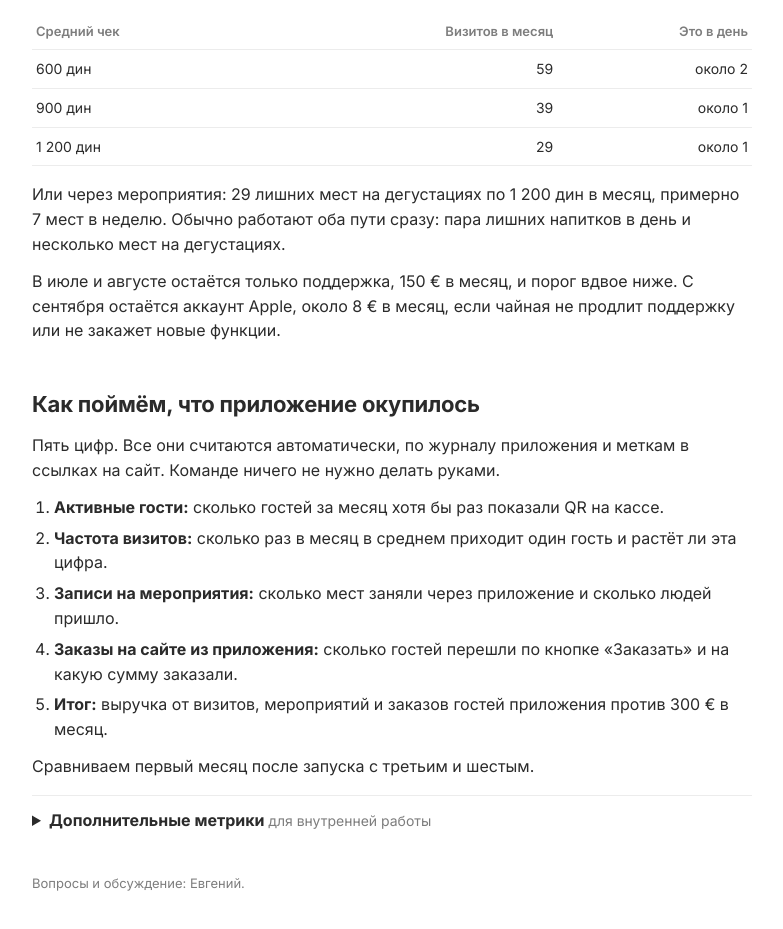
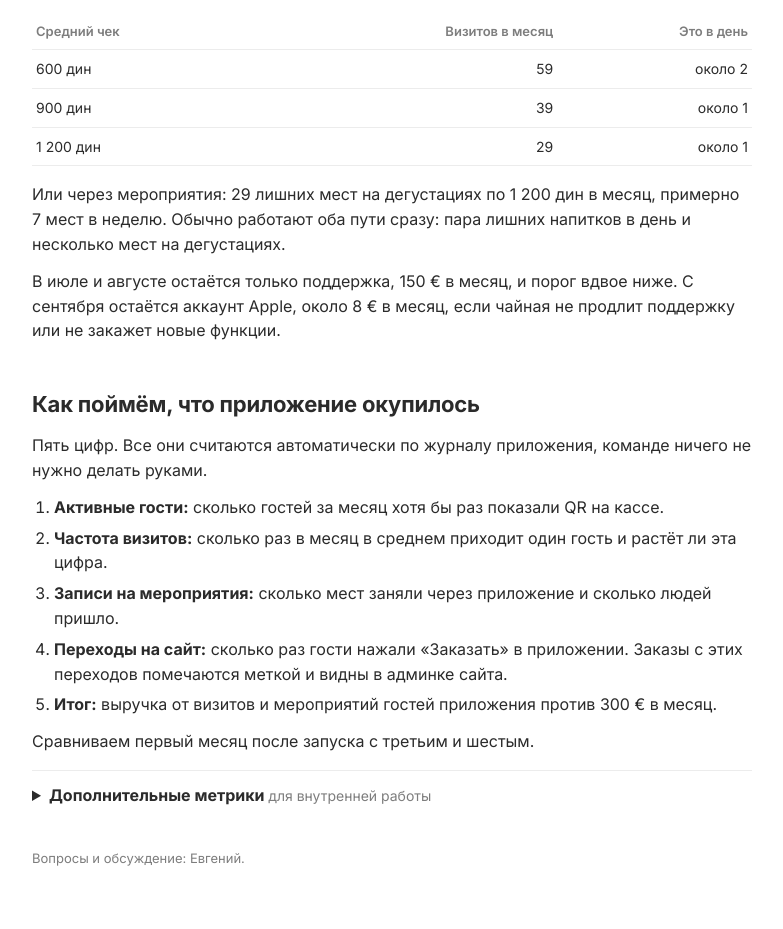
Before and after one commit to ezhulikov/telement-app-prototype, a plain HTML site: page pitch/index.html in a window 1280 px wide. Shown: the part 3607-4536 px from the top of the page, without its empty margins (248-1031 px from the left). Drawn offline with Linux system fonts and the light colour scheme.

Commit message:
Pitch: honest site-order metric

```diff
--- a/pitch/index.html
+++ b/pitch/index.html
@@ -161,13 +161,13 @@
 <p>В июле и августе остаётся только поддержка, 150 € в месяц, и порог вдвое ниже. С сентября остаётся аккаунт Apple, около 8 € в месяц, если чайная не продлит поддержку или не закажет новые функции.</p>
 
 <h2>Как поймём, что приложение окупилось</h2>
-<p>Пять цифр. Все они считаются автоматически, по журналу приложения и меткам в ссылках на сайт. Команде ничего не нужно делать руками.</p>
+<p>Пять цифр. Все они считаются автоматически по журналу приложения, команде ничего не нужно делать руками.</p>
 <ol>
   <li><b>Активные гости:</b> сколько гостей за месяц хотя бы раз показали QR на кассе.</li>
   <li><b>Частота визитов:</b> сколько раз в месяц в среднем приходит один гость и растёт ли эта цифра.</li>
   <li><b>Записи на мероприятия:</b> сколько мест заняли через приложение и сколько людей пришло.</li>
-  <li><b>Заказы на сайте из приложения:</b> сколько гостей перешли по кнопке «Заказать» и на какую сумму заказали.</li>
-  <li><b>Итог:</b> выручка от визитов, мероприятий и заказов гостей приложения против 300 € в месяц.</li>
+  <li><b>Переходы на сайт:</b> сколько раз гости нажали «Заказать» в приложении. Заказы с этих переходов помечаются меткой и видны в админке сайта.</li>
+  <li><b>Итог:</b> выручка от визитов и мероприятий гостей приложения против 300 € в месяц.</li>
 </ol>
 <p>Сравниваем первый месяц после запуска с третьим и шестым.</p>
 <details style="margin-top:16px;padding-top:12px">
```
